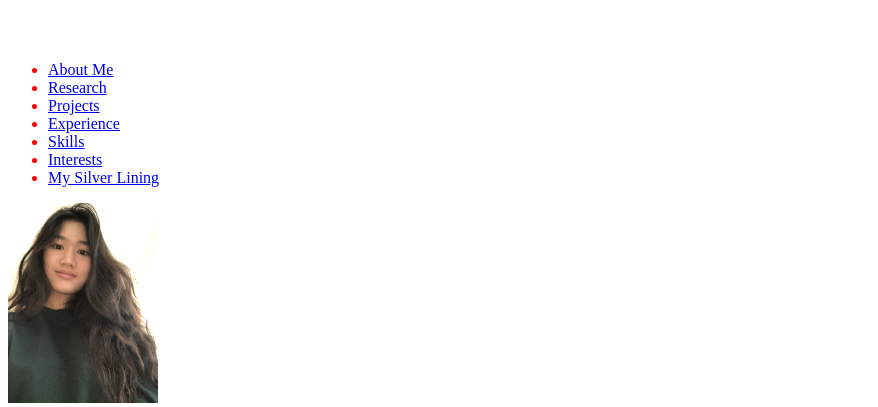
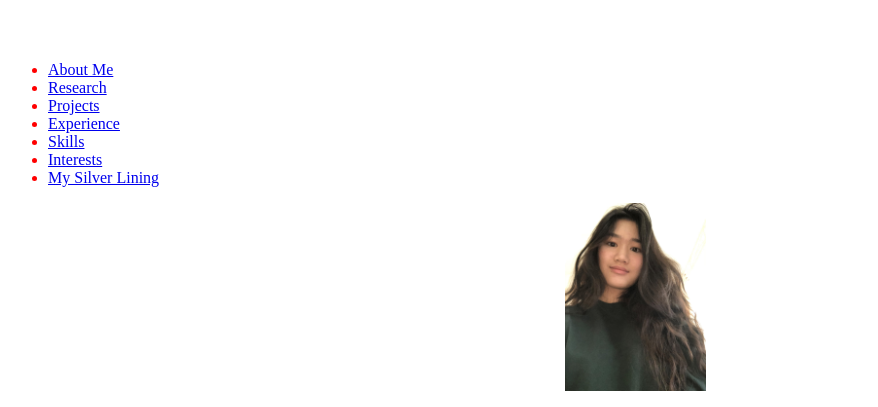
Before and after one commit to tsu40/test, a plain HTML site: page index.html in a window 1280 px wide. Shown: the part 73-480 px from the top of the page, without its empty margins (0-878 px from the left). Drawn offline with Linux system fonts and the light colour scheme.

Commit message:
Update style.css

```diff
--- a/style.css
+++ b/style.css
@@ -8,9 +8,11 @@ h1 {
 .part {
       display: grid;
       height: 100%;
-      grid-area: right;
 }
 .im {
+  grid-area: right;
+  width: 170;
+  height: 200;
     max-width: 20%;
   max-height: 25vh;
  }
```
